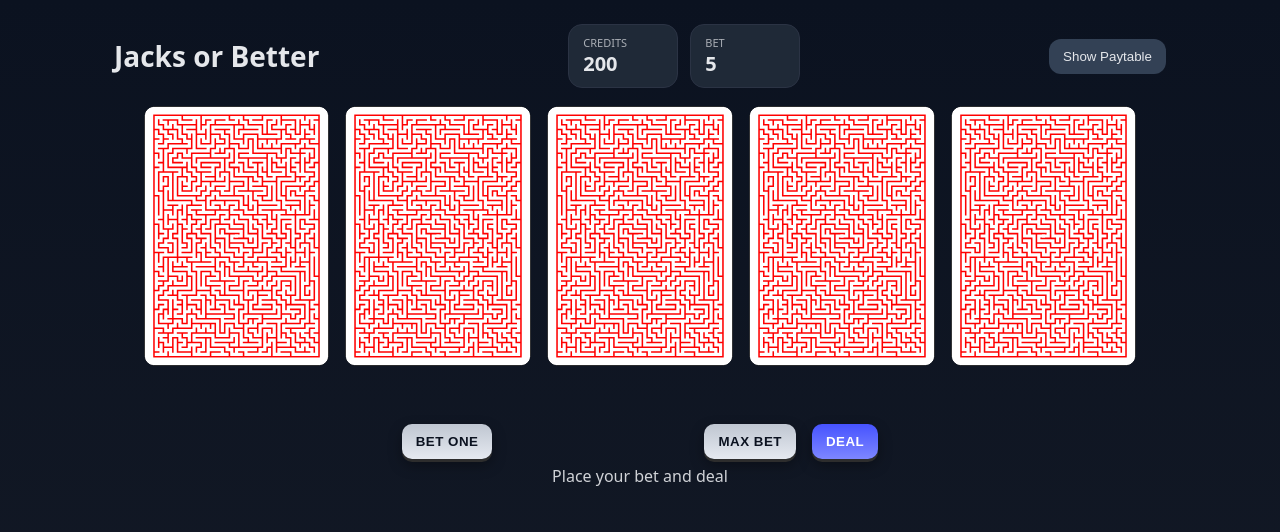
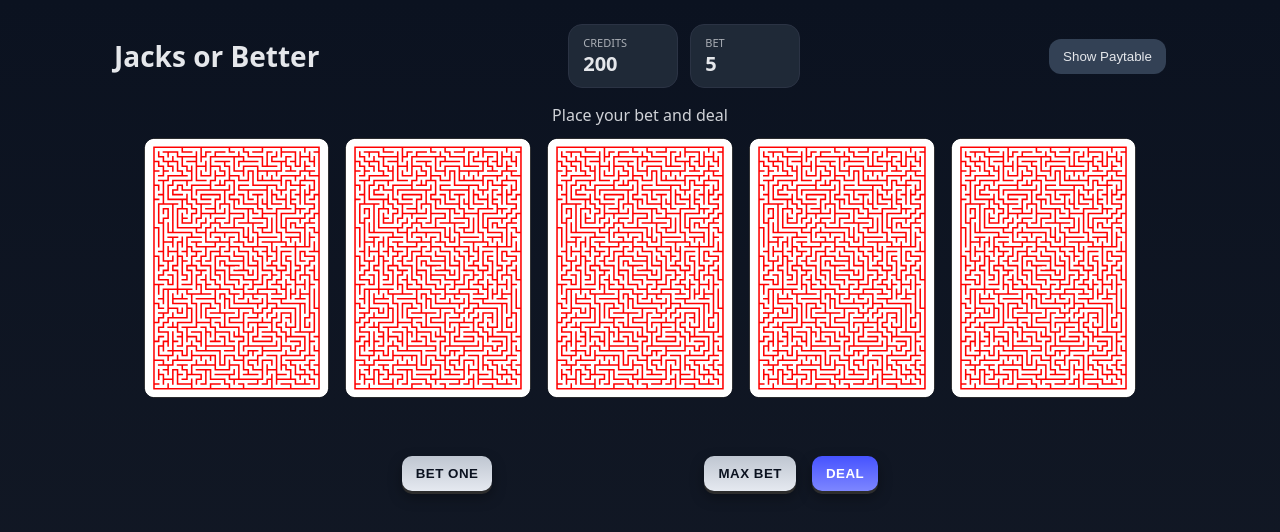
Before and after one commit to mbaturay/Casino-Poker, a React (Vite) app: page / in a window 1280 px wide. Shown: the top 532 px of the page. Built offline with nearby package versions, Linux system fonts and the light colour scheme.

Commit message:
ui: remove win overlay banner; show status label above cards

```diff
--- a/src/VideoPoker.tsx
+++ b/src/VideoPoker.tsx
@@ -88,7 +88,6 @@ export default function VideoPoker() {
   const [showPaytable, setShowPaytable] = useState(false);
   const [flipped, setFlipped] = useState<boolean[]>([false,false,false,false,false]);
   const flipTimers = useRef<number[]>([]);
-  const [overlayMsg, setOverlayMsg] = useState<string | null>(null);
 
   const FLIP_MS = 350; // single flip duration
   const DEAL_STAGGER_MS = 120; // delay between cards on deal
@@ -114,8 +113,7 @@ export default function VideoPoker() {
   // Ensure no residual focus outline on cards when starting a new deal
   (document.activeElement as HTMLElement | null)?.blur?.();
     clearTimers();
-    // Clear any win banner when starting a new deal
-    setOverlayMsg(null);
+  // Ensure any prior banners are cleared (we no longer render a banner)
     if (bet < 1 || bet > 5) return;
     if (credits < bet) { setMessage("Not enough credits"); return; }
     setCredits(c => c - bet);
@@ -189,7 +187,6 @@ export default function VideoPoker() {
         setCredits(c => c + payout);
         setWinDetails({ name: ev.name, payout });
         setMessage(`Player won ${payout} credit${payout===1?"":"s"} with a ${ev.name}.`);
-        setOverlayMsg(`Player won ${payout} credit${payout===1?"":"s"} with a ${ev.name}`);
         setShowWin(false);
       } else {
         setWinDetails(null);
@@ -247,7 +244,8 @@ export default function VideoPoker() {
 
       {/* Paytable moved into modal, accessible via CTA */}
 
-      <section className="cards">
+  <div className="status">{message}</div>
+  <section className="cards">
         {Array.from({length:5}).map((_,i)=>{
           const c = hand[i];
           const heldFlag = held[i];
@@ -280,9 +278,6 @@ export default function VideoPoker() {
             </div>
           );
         })}
-        {overlayMsg && (
-          <div className="win-banner" aria-live="polite">{overlayMsg}</div>
-        )}
       </section>
 
   {/* Hold/Cancel per-card buttons moved directly under each card above */}
@@ -301,7 +296,7 @@ export default function VideoPoker() {
         </button>
       </section>
 
-  <footer className="status">{message}</footer>
+
       {showPaytable && (
         <div className="modal-overlay" role="dialog" aria-modal="true" aria-label="Paytable">
           <div className="modal">
--- a/src/styles.css
+++ b/src/styles.css
@@ -19,9 +19,8 @@ h1{margin:0;font-size:28px}
 .pt-row{display:flex;flex-wrap:wrap;gap:6px}
 .pt-chip{border:1px solid var(--border);border-radius:10px;padding:2px 8px;font-size:12px;opacity:.85}
 .pt-chip-active{background:#263248}
-.cards{display:flex;justify-content:center;gap:16px;margin:18px 0}
-.cards{position:relative}
-.win-banner{position:absolute;left:50%;top:50%;transform:translate(-50%,-50%);background:#1039ff;color:#ffea00;border:4px solid #0019a8;border-radius:8px;padding:6px 14px;font-weight:900;letter-spacing:.08em;text-shadow:0 1px 0 #0019a8, 0 2px 0 #0019a8;box-shadow:0 6px 18px rgba(0,0,0,.45);white-space:nowrap}
+.status{margin:8px 0 6px;text-align:center;opacity:.9}
+.cards{display:flex;justify-content:center;gap:16px;margin:12px 0 18px}
 .card-col{display:flex;flex-direction:column;align-items:center;gap:8px}
 .card-col .held-slot{height:22px;display:flex;align-items:center;justify-content:center}
 .card-col .held-label{font-size:16px;font-weight:700;letter-spacing:.06em;color:var(--accent);text-align:center;opacity:0;transition:opacity .12s ease}
```
